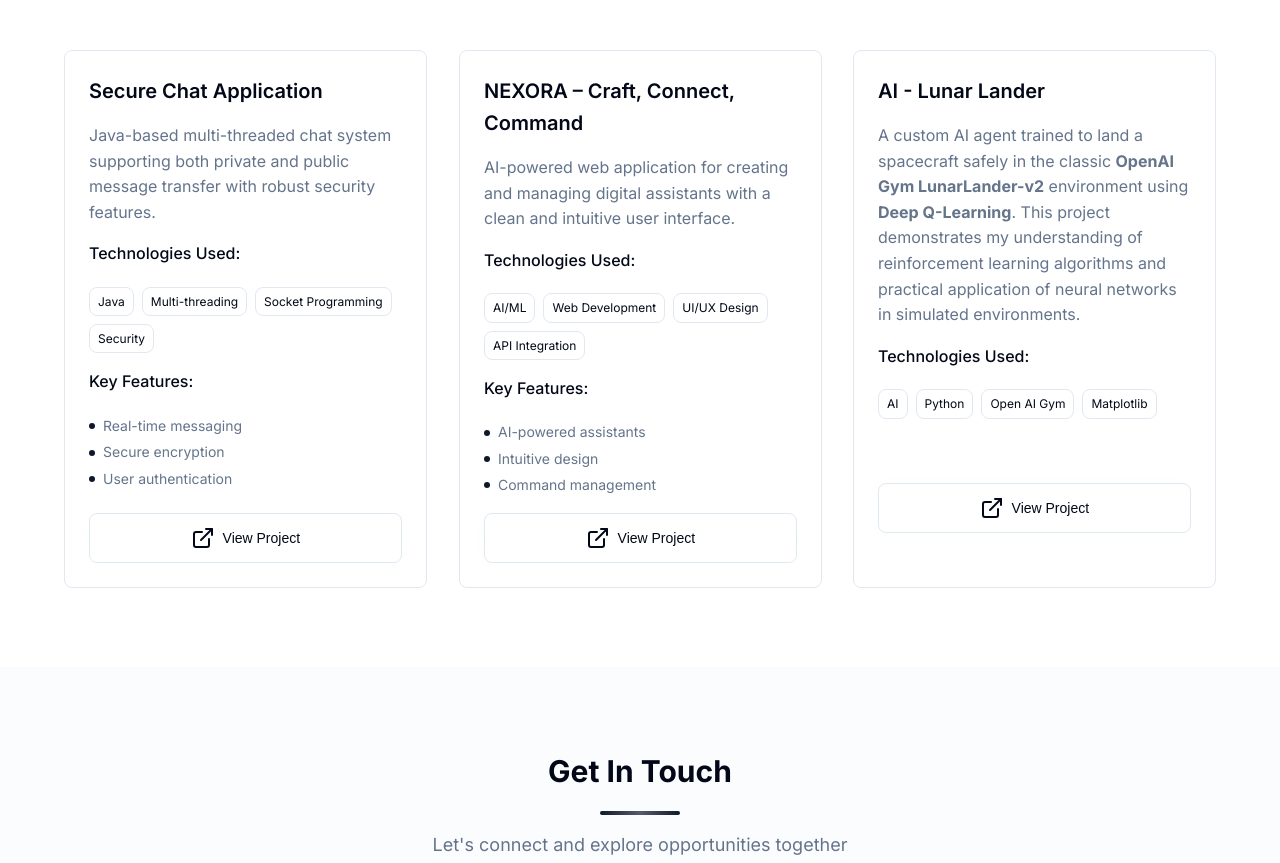
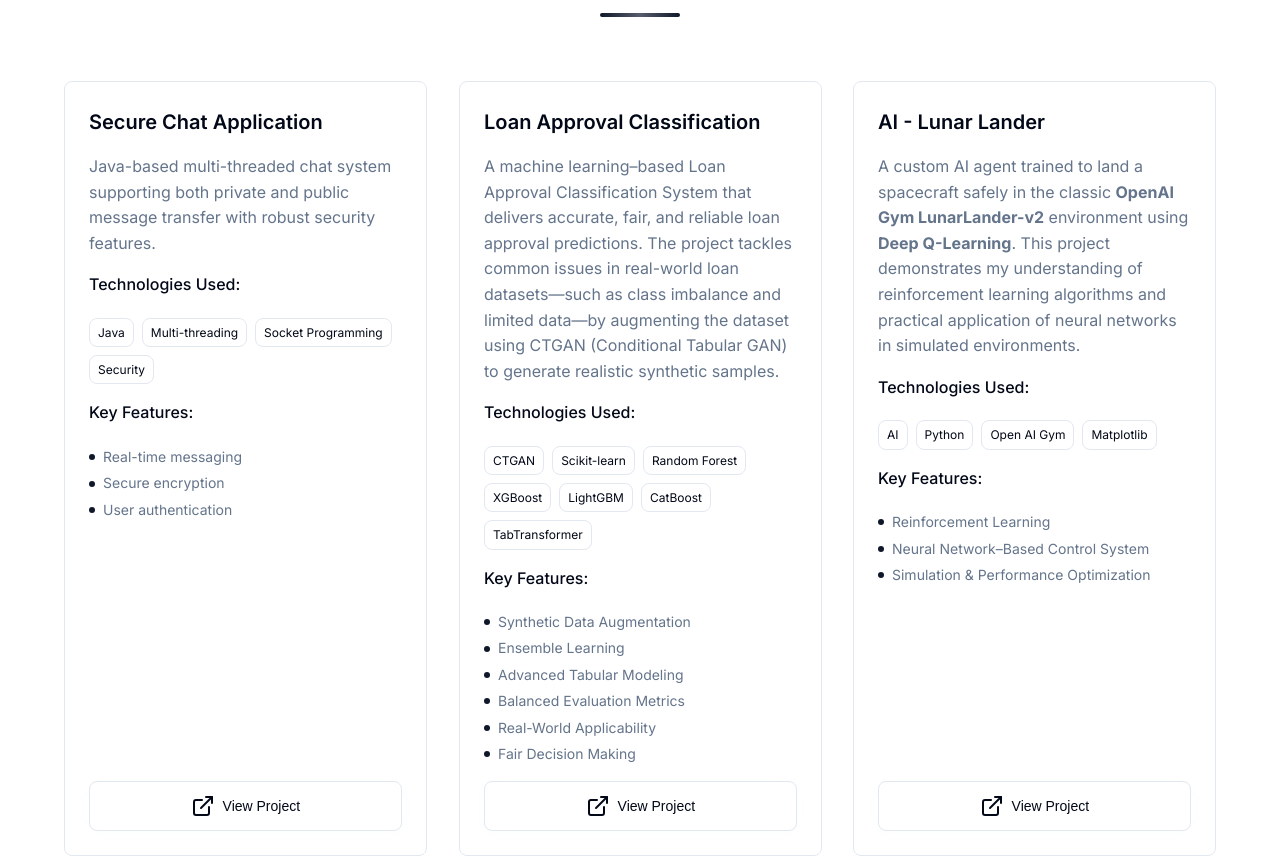
Before and after one commit to Shiftscorp29/Portfolio, a website: page index.html in a window 1280 px wide. Shown: the part 1594-2457 px from the top of the page. Drawn offline with nearby package versions, Linux system fonts and the light colour scheme.

Commit message:
Update index.html

```diff
--- a/index.html
+++ b/index.html
@@ -66,7 +66,7 @@
       <nav class="nav-container">
         <div class="nav-content">
           <div class="nav-inner">
-            <div class="brand">Portfolio</div>
+            <div class="brand">Devansh Kumar</div>
 
             <!-- Desktop Navigation -->
             <div class="desktop-nav">
@@ -114,10 +114,10 @@
             <div class="hero-content animate-fade-in">
               <div class="hero-text">
                 <h1 class="hero-title">
-                  Hi, I'm <span class="text-primary">Devansh Kumar</span>
+                  Hi,
                 </h1>
                 <p class="hero-description">
-                  A B.Tech student passionate about AI, problem-solving, and
+                  I am a B.Tech student passionate about AI, problem-solving, and
                   building smart tech solutions. Currently pursuing my degree at
                   Gokaraju Rangaraju Institute of Engineering & Technology, I'm
                   eager to gain real-world experience through internships and
@@ -206,9 +206,12 @@
                   <h4>Technical Skills</h4>
                   <div class="skill-tags">
                     <span class="skill-tag secondary">Java</span>
+                    <span class="skill-tag secondary">Python</span>
                     <span class="skill-tag secondary">SQL</span>
                     <span class="skill-tag secondary">HTML</span>
                     <span class="skill-tag secondary">AI Development</span>
+                    <span class="skill-tag secondary">Machine Learning</span>
+                    <span class="skill-tag secondary">Problem Solving</span>
                   </div>
                 </div>
 
@@ -292,28 +295,33 @@
 
             <div class="project-card animate-scale-in animate-delay-200">
               <div class="project-content">
-                <h3>NEXORA – Craft, Connect, Command</h3>
+                <h3>Loan Approval Classification</h3>
                 <p>
-                  AI-powered web application for creating and managing digital
-                  assistants with a clean and intuitive user interface.
+                  A machine learning–based Loan Approval Classification System that delivers accurate, fair, and reliable loan approval predictions. The project tackles common issues in real-world loan datasets—such as class imbalance and limited data—by augmenting the dataset using CTGAN (Conditional Tabular GAN) to generate realistic synthetic samples.
                 </p>
 
                 <div class="project-section">
                   <h4>Technologies Used:</h4>
                   <div class="tech-tags">
-                    <span class="tech-tag">AI/ML</span>
-                    <span class="tech-tag">Web Development</span>
-                    <span class="tech-tag">UI/UX Design</span>
-                    <span class="tech-tag">API Integration</span>
+                    <span class="tech-tag">CTGAN</span>
+                    <span class="tech-tag">Scikit-learn</span>
+                    <span class="tech-tag">Random Forest</span>
+                    <span class="tech-tag">XGBoost</span>
+                    <span class="tech-tag">LightGBM</span>
+                    <span class="tech-tag">CatBoost</span>
+                    <span class="tech-tag">TabTransformer</span>
                   </div>
                 </div>
 
                 <div class="project-section">
                   <h4>Key Features:</h4>
                   <ul class="feature-list">
-                    <li>AI-powered assistants</li>
-                    <li>Intuitive design</li>
-                    <li>Command management</li>
+                    <li>Synthetic Data Augmentation</li>
+                    <li>Ensemble Learning</li>
+                    <li>Advanced Tabular Modeling</li>
+                    <li>Balanced Evaluation Metrics</li>
+                    <li>Real-World Applicability</li>
+                    <li>Fair Decision Making</li>
                   </ul>
                 </div>
 
@@ -346,10 +354,18 @@
                   </div>
                 </div>
 
+                <div class="project-section">
+                  <h4>Key Features:</h4>
+                  <ul class="feature-list">
+                    <li>Reinforcement Learning</li>
+                    <li>Neural Network–Based Control System</li>
+                    <li>Simulation & Performance Optimization</li>
+                  </ul>
+                </div>
+
                 <button
                   class="btn btn-outline project-btn"
                   onclick="window.open('https://github.com/Shiftscorp29/Lunar-Lander', '_blank')"
-                  style="margin-top: 3rem"
                 >
                   <i data-lucide="external-link"></i>
                   View Project
```
